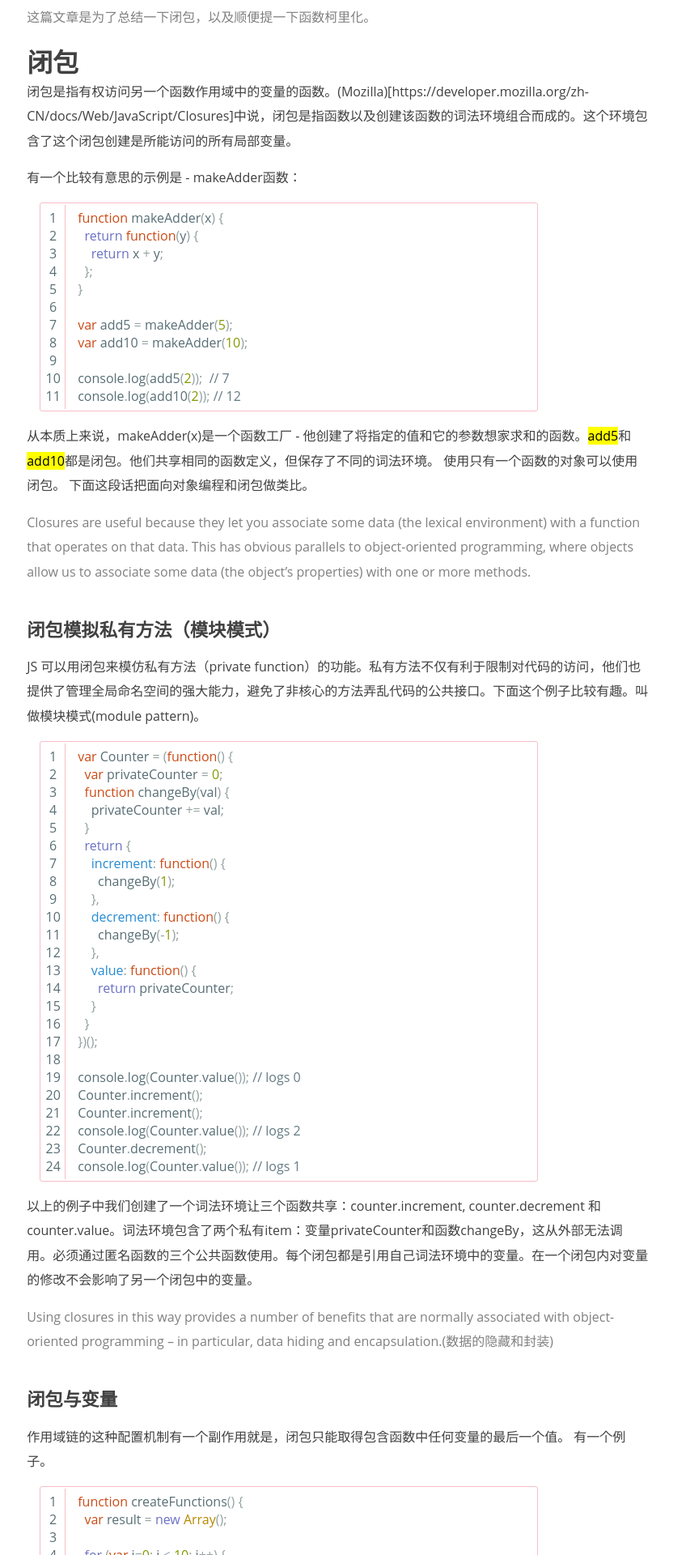
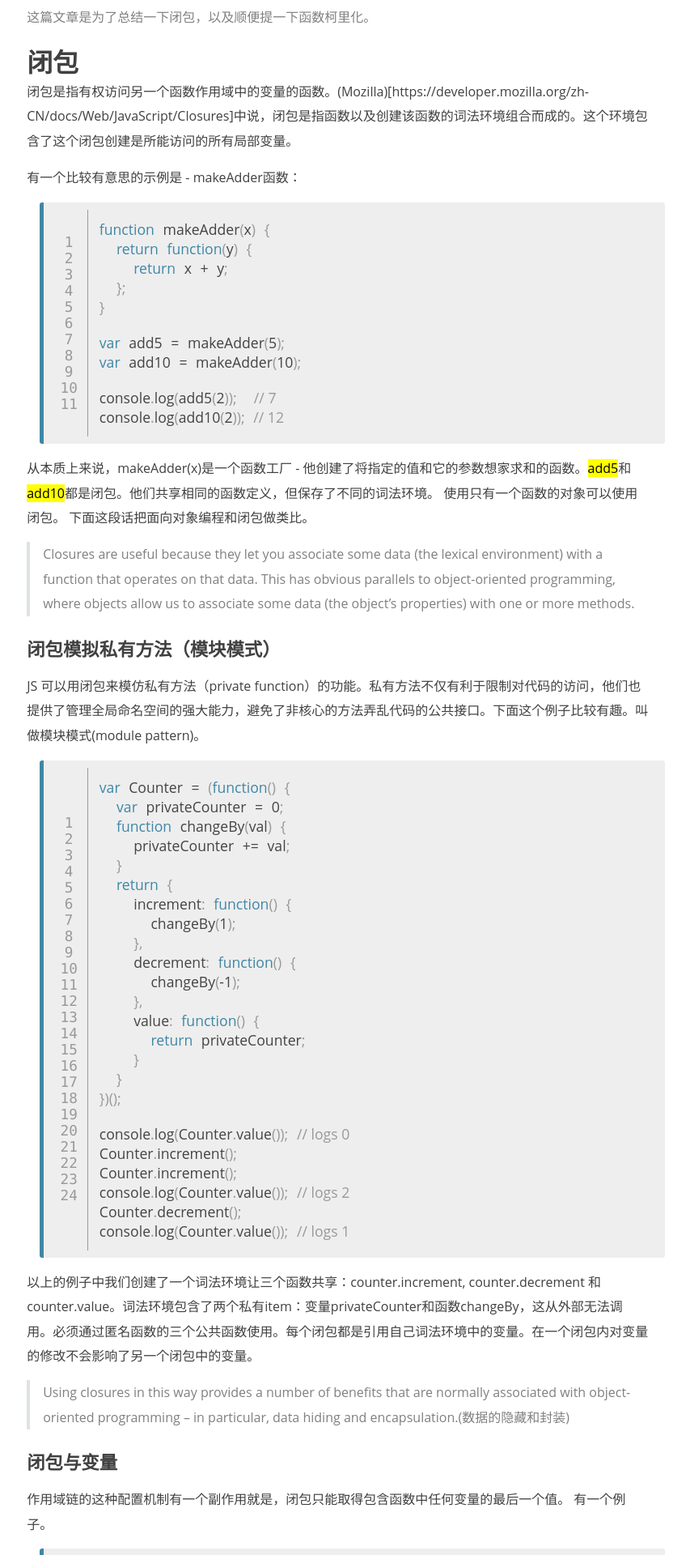
Before and after one commit to Lyra007/lyra007.github.io, a Jekyll site: the page built from _posts/learn/2018-06-19-the-understanding-of-closure.md, in a window 1280 px wide. Shown: the part 544-2464 px from the top of the page at 81% size, without its empty margins (187-1040 px from the left). Built offline with Jekyll 4.4.1, drawn with Linux system fonts in a browser that asks for light colours; Markdown is read by kramdown in place of the engine named in the settings; some of the changed text lies outside the part shown.

Commit message:
add more post

```diff
--- a/_posts/learn/2018-06-19-the-understanding-of-closure.md
+++ b/_posts/learn/2018-06-19-the-understanding-of-closure.md
@@ -13,17 +13,17 @@ keywords: js, closure
 
 有一个比较有意思的示例是 - makeAdder函数：
 {% highlight javascript linenos%}
-  function makeAdder(x) {
-    return function(y) {
-      return x + y;
-    };
-  }
+function makeAdder(x) {
+  return function(y) {
+    return x + y;
+  };
+}
 
-  var add5 = makeAdder(5);
-  var add10 = makeAdder(10);
+var add5 = makeAdder(5);
+var add10 = makeAdder(10);
 
-  console.log(add5(2));  // 7
-  console.log(add10(2)); // 12
+console.log(add5(2));  // 7
+console.log(add10(2)); // 12
 {% endhighlight %}
 
 从本质上来说，makeAdder(x)是一个函数工厂 - 他创建了将指定的值和它的参数想家求和的函数。<mark>add5</mark>和<mark>add10</mark>都是闭包。他们共享相同的函数定义，但保存了不同的词法环境。
@@ -35,30 +35,30 @@ keywords: js, closure
 JS 可以用闭包来模仿私有方法（private function）的功能。私有方法不仅有利于限制对代码的访问，他们也提供了管理全局命名空间的强大能力，避免了非核心的方法弄乱代码的公共接口。下面这个例子比较有趣。叫做模块模式(module pattern)。
 
 {% highlight javascript linenos%}
-  var Counter = (function() {
-    var privateCounter = 0;
-    function changeBy(val) {
-      privateCounter += val;
+var Counter = (function() {
+  var privateCounter = 0;
+  function changeBy(val) {
+    privateCounter += val;
+  }
+  return {
+    increment: function() {
+      changeBy(1);
+    },
+    decrement: function() {
+      changeBy(-1);
+    },
+    value: function() {
+      return privateCounter;
     }
-    return {
-      increment: function() {
-        changeBy(1);
-      },
-      decrement: function() {
-        changeBy(-1);
-      },
-      value: function() {
-        return privateCounter;
-      }
-    }
-  })();
+  }
+})();
 
-  console.log(Counter.value()); // logs 0
-  Counter.increment();
-  Counter.increment();
-  console.log(Counter.value()); // logs 2
-  Counter.decrement();
-  console.log(Counter.value()); // logs 1
+console.log(Counter.value()); // logs 0
+Counter.increment();
+Counter.increment();
+console.log(Counter.value()); // logs 2
+Counter.decrement();
+console.log(Counter.value()); // logs 1
 {% endhighlight %}
 
 以上的例子中我们创建了一个词法环境让三个函数共享：counter.increment, counter.decrement 和 counter.value。词法环境包含了两个私有item：变量privateCounter和函数changeBy，这从外部无法调用。必须通过匿名函数的三个公共函数使用。每个闭包都是引用自己词法环境中的变量。在一个闭包内对变量的修改不会影响了另一个闭包中的变量。
@@ -70,34 +70,34 @@ JS 可以用闭包来模仿私有方法（private function）的功能。私有
 有一个例子。
 
 {% highlight javascript linenos%}
-  function createFunctions() {
-    var result = new Array();
+function createFunctions() {
+  var result = new Array();
 
-    for (var i=0; i < 10; i++) {
-      result[i] = function() {
-        return i;
-      };
-    }
-    return result;
+  for (var i=0; i < 10; i++) {
+    result[i] = function() {
+      return i;
+    };
   }
+  return result;
+}
 {% endhighlight %}
 
 这个函数会返回一个函数数组。原本想要实现的功能是把每个函数都返回自己的索引值。但实际上每个函数都返回10。因为每个函数的作用域中都保存在着createFunctions()函数的活动对象，所以他们引用的都是同一个变量i。 当createFunctions()函数返回后，变量i的值是10，此时每个函数都引用着保存变量i的同一个变量对象，所以在每个函数内部i的值都是10。
 
 可以改成下面这样。创建另一个匿名函数强制让闭包行为符合预期。
 {% highlight javascript linenos%}
-  function createFunctions() {
-    var result = new Array();
+function createFunctions() {
+  var result = new Array();
 
-    for (var i=0; i < 10; i++) {
-      result[i] = function(num) {
-        return function() {
-          return num;
-        };
-      }(i);
-    }
-    return result;
+  for (var i=0; i < 10; i++) {
+    result[i] = function(num) {
+      return function() {
+        return num;
+      };
+    }(i);
   }
+  return result;
+}
 {% endhighlight %}
 
 这个重写了的函数相当于在调用每个匿名函数时，我们传入了变量i。由于函数参数是按照值传递的，所以就会将变量i的当前值赋值给参数num。而这个匿名函数的内部又创建并返回了一个nun的闭包。这样result数组的每一个函数都有自己num变量的一个副本，因此也可以返回各自不同的数值了。
@@ -112,31 +112,31 @@ this和argument存在同样的问题。如果想访问作用域中的arguments
 下面是个例子。
 
 {% highlight javascript linenos %}
- function assignHandler() {
-   var element = document.getElementById("someElement");
-   element.onclick = function() {
-     alert(element.id);
-   };
- }
+function assignHandler() {
+ var element = document.getElementById("someElement");
+ element.onclick = function() {
+   alert(element.id);
+ };
+}
 
- //这里创建了一个element的闭包->这个闭包有创建了一个循环引用->所以element占用的内存永远不会被回收。
+//这里创建了一个element的闭包->这个闭包有创建了一个循环引用->所以element占用的内存永远不会被回收。
 
 {% endhighlight %}
 
 可以这么重写。
 
 {% highlight javascript linenos %}
- function assignHandler() {
-   var element = document.getElementById("someElement");
-   var id = element.id;
-   element.onclick = function() {
-     alert(id);
-   };
-   element = null;
- }
+function assignHandler() {
+ var element = document.getElementById("someElement");
+ var id = element.id;
+ element.onclick = function() {
+   alert(id);
+ };
+ element = null;
+}
 
- //这里首先把副本保留在变量中，并在闭包中引用该变量消除了循环引用。
- //并且把element变量设置为null来解除对DOM对象的引用，确保正常回收其占用的内存。
+//这里首先把副本保留在变量中，并在闭包中引用该变量消除了循环引用。
+//并且把element变量设置为null来解除对DOM对象的引用，确保正常回收其占用的内存。
 
 {% endhighlight %}
 
@@ -145,9 +145,9 @@ JS是没有块级的概念的。在块语句中定义的变量实际上是包含
 用作块级作用域（通常称为私有作用域）的匿名函数的语法如下：
 
 {% highlight javascript linenos %}
-  (function() {
+(function() {
   //这里是块级作用域
-    })();
+})();
 {% endhighlight %}
 
 以上代码定义并调用了另一个匿名函数。将函数声明包含在一对圆括号中，表示它实际上是一个函数表达式。而紧随其后的另一对圆括号会立即调用这个函数。
@@ -155,64 +155,63 @@ JS是没有块级的概念的。在块语句中定义的变量实际上是包含
 
 首先，
 {% highlight javascript linenos %}
-  var someFunction = function() {
-    //这里是块级作用域
-  };
-  someFunction();
+var someFunction = function() {
+  //这里是块级作用域
+};
+someFunction();
 {% endhighlight %}
 这个例子就是定义一个函数然后立即调用它。定义函数的方式就是创建一个匿名函数，并把它的值付给someFunction这个变量。加圆括号把函数声明转化为函数表达式。函数表达式后面可以跟圆括号来调用它。
 这种技术常在全局作用域中被用于函数外部，从而限制向全局作用域中添加过多的变量和函数。
 
 ### 性能考虑
 如果不是某些特定任务需要使用闭包，在其他函数中创建函数是不明智的，因为他会携带包含它的函数的作用域，因此会比其他函数占用更多的内存。过度使用闭包会导致内存占用过多。在处理速度和内存消耗方面对脚本性能具有负面影响。
-
 比如说，我们在创建一个新的对象或者class的时候，方法应该和object的prototype放在一起而不是直接在构造器里定义。因为如果这样，每次构造器被调用时，方法就会被重新定义一次。比如下面这个例子。
 这是错误的。
 
 {% highlight javascript linenos%}
-  function MyObject(name, message) {
-    this.name =  name.toString();
-    this.message = message.toString();
-    this.getName = function() {
-      return this.name;
-    };
-    this.getMessage = function() {
-      return this.message;
-    };
-  }
+function MyObject(name, message) {
+  this.name =  name.toString();
+  this.message = message.toString();
+  this.getName = function() {
+    return this.name;
+  };
+  this.getMessage = function() {
+    return this.message;
+  };
+}
 {% endhighlight %}
 
 我们可以重写成这样:
 
 {% highlight javascript linenos%}
-  function MyObject(name, message) {
-    this.name =  name.toString();
-    this.message = message.toString();
+function MyObject(name, message) {
+  this.name =  name.toString();
+  this.message = message.toString();
+}
+
+MyObject.prototype = {
+  this.getName = function() {
+    return this.name;
+  },
+  this.getMessage = function() {
+    return this.message;
   }
-
-  MyObject.prototype = {
-    this.getName = function() {
-      return this.name;
-    },
-    this.getMessage = function() {
-      return this.message;
-    }
-  };
+};
 {% endhighlight %}
 
 但是重新定义prototype是不推荐的。我们可以写成下面这样。
 
 {% highlight javascript linenos%}
-  function MyObject(name, message) {
-    this.name =  name.toString();
-    this.message = message.toString();
-  }
+function MyObject(name, message) {
+  this.name =  name.toString();
+  this.message = message.toString();
+}
 
-  MyObject.prototype.getName = function() {
-    return this.name;
-  };
+MyObject.prototype.getName = function() {
+  return this.name;
+};
 
-  MyObject.prototype.getMessage = function() {
-    return this.message;
-  };
+MyObject.prototype.getMessage = function() {
+  return this.message;
+};
 {% endhighlight %}
--- a/css/common.css
+++ b/css/common.css
@@ -191,7 +191,7 @@ h1.post-title {
 
 .post-content h4 {
     font-size: 140%;
-    margin-top: 5%;
+    margin-top: 3%;
 }
 
 .post-content p:first-child {
@@ -206,16 +206,49 @@ h1.post-title {
 /* code display */
 .highlight, .highlight .w {
     -webkit-font-smoothing: auto;
-    border: 1px solid #f7bdc7;
+    border: 0 solid #3f87a6;
+    border-left-width: 5px!important;
+    border-right-width: 0!important;
     border-radius: 3px;
     position: relative;
     overflow: hidden;
-    width: 80%;
+    width: 100%;
     margin-left: 2%;
     margin-top: 2%;
 }
 
+pre.lineno {
+    color: #999;
+}
+
+.highlight pre {
+    background: #eee;
+    font-size: 105%;
+    padding: 7px;
+    font-family:Consolas,Monaco,'Andale Mono','Ubuntu Mono',monospace;
+}
+
+.highlight span.kd {
+    color: #3f87a6;
+}
+
+.highlight .k, .highlight .kn, .highlight .kp, .highlight .kt, .highlight .kv {
+    color: #3f87a6!important;
+}
+
+.highlight span.c, .highlight span.cd,
+.highlight span.cm, .highlight span.c1,
+ span.p {
+   color: #999;
+}
+
+blockquote {
+    padding: 0 1em;
+    color: #6a737d;
+    border-left: 0.25em solid #dfe2e5;
+}
+
 td.gutter.gl {
-    border-right: 1px solid #f7bdc7;
+    border-right: 1px solid #999;
     text-align: center;
 }
--- a/css/syntax.css
+++ b/css/syntax.css
@@ -1,77 +1,32 @@
 .highlight table td { padding: 5px; }
 .highlight table pre { margin: 0; }
 .highlight, .highlight .w {
-  color: #586e75;
-}
-.highlight .err {
-  color: #002b36;
-  background-color: #dc322f;
-}
-.highlight .c, .highlight .cd, .highlight .cm, .highlight .c1, .highlight .cs {
-  color: #657b83;
+  color: #444444;
 }
 .highlight .cp {
-  color: #b58900;
+  color: #CC00A3;
 }
-.highlight .nt {
-  color: #b58900;
+.highlight .cs {
+  color: #CC00A3;
 }
-.highlight .o, .highlight .ow {
-  color: #93a1a1;
-}
-.highlight .p, .highlight .pi {
-  color: #93a1a1;
-}
-.highlight .gi {
-  color: #859900;
-}
-.highlight .gd {
-  color: #dc322f;
-}
-.highlight .gh {
-  color: #268bd2;
-  background-color: #002b36;
-  font-weight: bold;
-}
-.highlight .k, .highlight .kn, .highlight .kp, .highlight .kr, .highlight .kv {
-  color: #6c71c4;
+.highlight .c, .highlight .cd, .highlight .cm, .highlight .c1 {
+  color: #FF0000;
 }
 .highlight .kc {
-  color: #cb4b16;
-}
-.highlight .kt {
-  color: #cb4b16;
+  color: #C34E00;
 }
 .highlight .kd {
-  color: #cb4b16;
+  color: #0000FF;
 }
-.highlight .s, .highlight .sb, .highlight .sc, .highlight .sd, .highlight .s2, .highlight .sh, .highlight .sx, .highlight .s1 {
-  color: #859900;
+.highlight .kr {
+  color: #007575;
 }
-.highlight .sr {
-  color: #2aa198;
+.highlight .k, .highlight .kn, .highlight .kp, .highlight .kt, .highlight .kv {
+  color: #0000FF;
 }
-.highlight .si {
-  color: #d33682;
+.highlight .s, .highlight .sb, .highlight .sc, .highlight .sd, .highlight .s2, .highlight .se, .highlight .sh, .highlight .si, .highlight .sx, .highlight .sr, .highlight .s1, .highlight .ss {
+  color: #009C00;
 }
-.highlight .se {
-  color: #d33682;
+.highlight .nb, .highlight .bp {
+  color: #C34E00;
 }
-.highlight .nn {
-  color: #b58900;
-}
-.highlight .nc {
-  color: #b58900;
-}
-.highlight .no {
-  color: #b58900;
-}
-.highlight .na {
-  color: #268bd2;
-}
-.highlight .m, .highlight .mf, .highlight .mh, .highlight .mi, .highlight .il, .highlight .mo, .highlight .mb, .highlight .mx {
-  color: #859900;
-}
-.highlight .ss {
-  color: #859900;
-}
```
